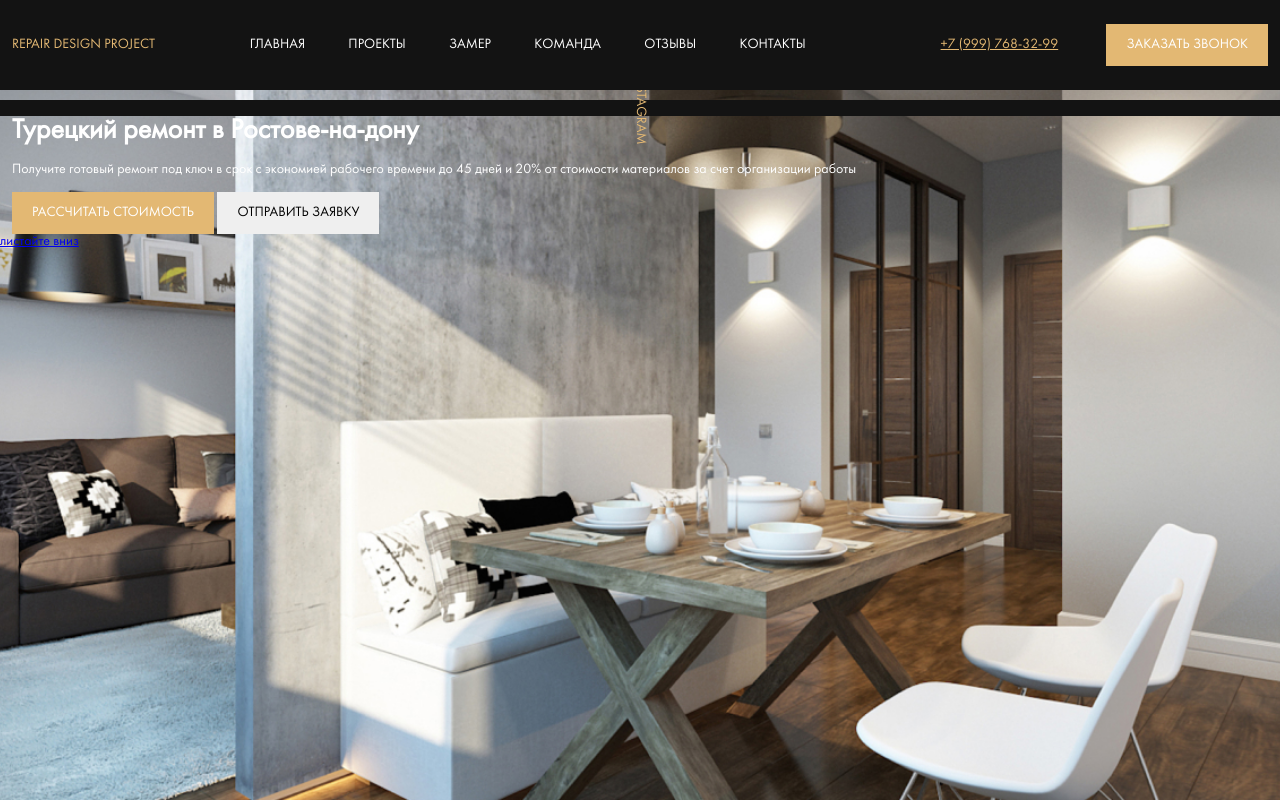
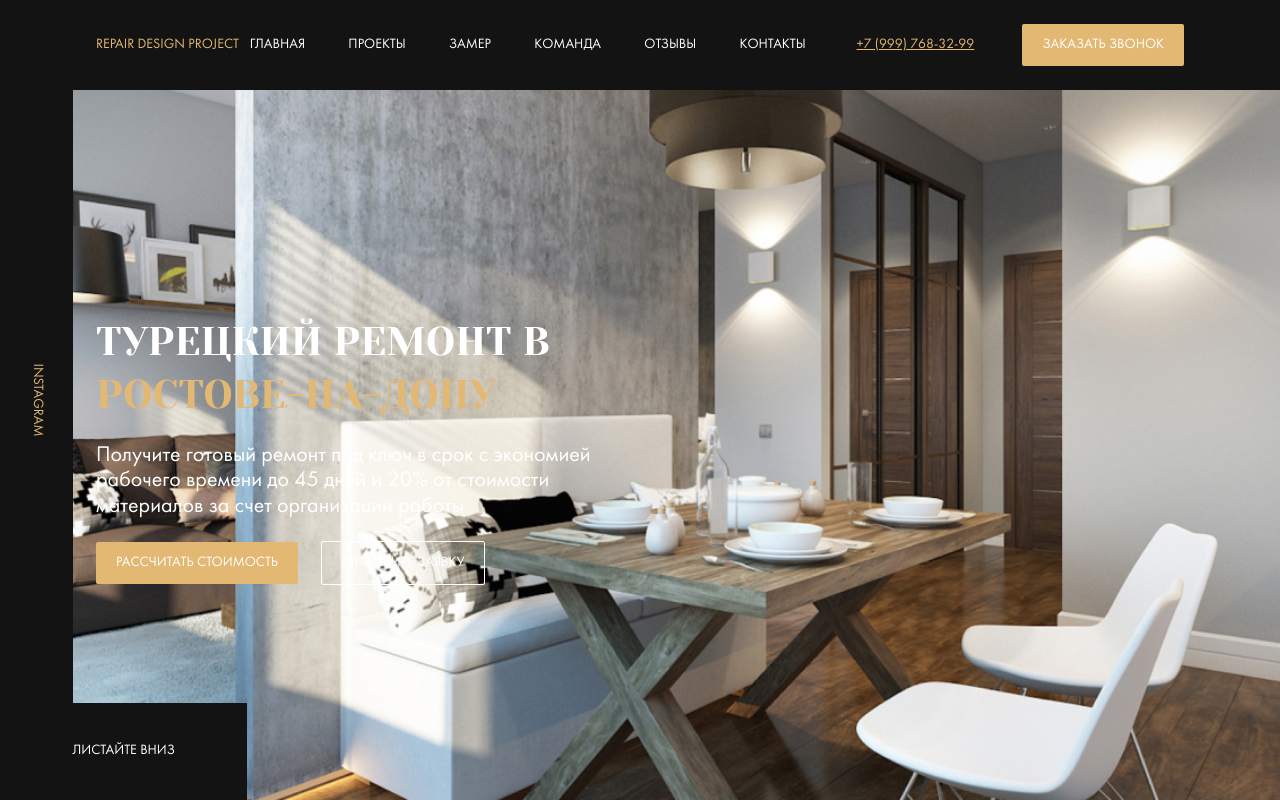
Before and after one commit to Mobydi86/Lesson_16, a website: page index.html in a window 1280 px wide. Drawn offline with Linux system fonts and the light colour scheme; files whose address does not match are found by name.

Commit message:
to the finish line

```diff
--- a/index.html
+++ b/index.html
@@ -4,8 +4,9 @@
     <meta charset="UTF-8" />
     <meta name="viewport" content="width=device-width, initial-scale=1.0" />
     <meta http-equiv="X-UA-Compatible" content="ie=edge" />
+    <link href="https://fonts.googleapis.com/css?family=Yeseva+One&display=swap&subset=cyrillic" rel="stylesheet">
     <link rel="stylesheet" href="css/style.css">
-    <title>Document</title>
+    <title>Lesson16 Fonts</title>
   </head>
   <body>
     <header class="header">
@@ -35,28 +36,29 @@
     </header>
     <main>
       <section class="hero">
-        <div class="instagram hero__instragram">
+        <div class="instagram hero__instagram">
             <a href="#" class="instagram__link">Instagram</a>
         </div>
-        <div class="hero__content">
-          <div class="container">
-            <h1 class="title hero__title">Турецкий ремонт в Ростове-на-дону</h1>
+        <div class="container">
+          <div class="hero__content">
+            <h1 class="title hero__title">Турецкий ремонт
+            в&nbsp; <span class="title--primary">Ростове-на-дону</span></h1>
             <p class="hero__text">
               Получите готовый ремонт под ключ в срок с экономией рабочего
               времени до 45 дней и 20% от стоимости материалов за счет
               организации работы
             </p>
-            <button class="button hero_button button--primary">
+            <button class="button hero__button button--primary">
               Рассчитать стоимость
             </button>
-            <button class="button hero_button button--outline">
+            <button class="button hero__button button--outline">
               Отправить заявку
             </button>
           </div>
-          <!-- /.container -->
+          <!-- /.hero__content -->
         </div>
-        <!-- /.hero__content -->
-        <a href="#" class="scroll-down">листайте вниз</a>
+        <!-- /.container -->
+        <a href="#" class="hero__scroll-down">листайте вниз</a>
       </section>
       <!-- /.hero -->
     </main>
--- a/sass/_grid.sass
+++ b/sass/_grid.sass
@@ -1,3 +1,4 @@
 .container
+  width: 85%
   max-width: 1256px
   margin: auto
--- a/sass/_interface.sass
+++ b/sass/_interface.sass
@@ -1,12 +1,12 @@
 .button
   padding: 13px 20px
   border: none
-  background-repeat: 2px
+  border-radius: 2px
   text-transform: uppercase
   &--primary
     background-color: $primary
     color: $light
   &--outline
-    bottom: 1px solid $light
+    border: 1px solid $light
     background-color: transparent
     color: $light
--- a/sass/templates/_hero.sass
+++ b/sass/templates/_hero.sass
@@ -1,15 +1,39 @@
 .hero
   position: relative
+  display: flex
+  flex-direction: column
+  justify-content: center
+  align-items: flex-start
   padding-top: 100px
   background: $dark url('../img/hero-bg.jpg') no-repeat center / cover
   height: 100vh
   color: $light
+  &__content
+    max-width: 670px
+  &__text
+    font-size: 22px
+    max-width: 500px
+  &__button
+    margin-right: 20px
   &__instagram
-    position: absokute
+    position: absolute
     left: 0
     top: 0
     max-width: 80px
     height: 100%
+  &__scroll-down
+    position: absolute
+    display: flex
+    justify-content: center
+    align-items: center
+    left: 0
+    bottom: 0
+    min-width: 247px
+    min-height: 97px
+    background-color: $dark
+    text-transform: uppercase
+    text-decoration: none
+    color: $light
 .instagram
   display: flex
   justify-content: center
@@ -22,3 +46,10 @@
     transform: rotate(90deg)
 .title
   margin: 0
+  font-family: 'Yeseva One', cursive
+  text-transform: uppercase
+  font-size: 40px
+  line-height: 53px
+  font-weight: normal
+  &--primary
+    color: $primary
```
Also changed, not shown: css/style.css.
